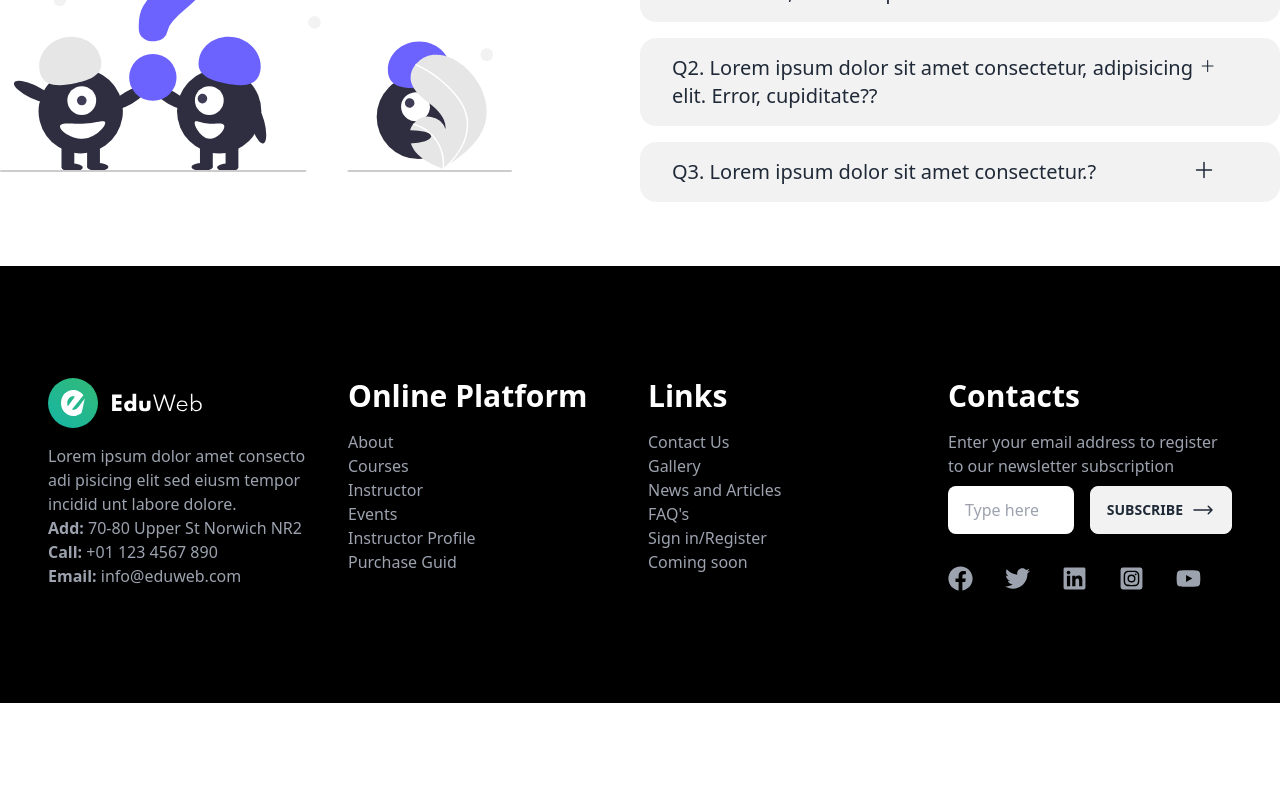
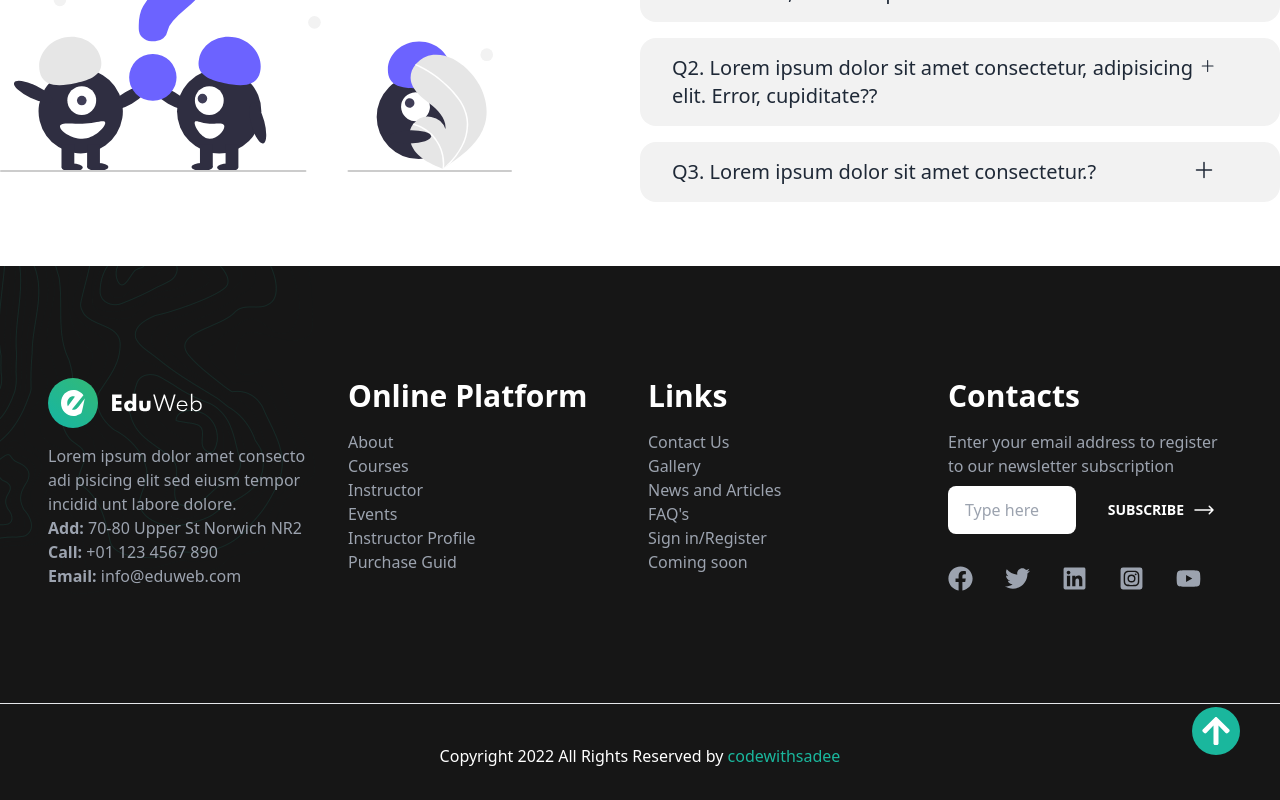
Before and after one commit to sivamani2003/edu-React, a React (Vite) app: page / in a window 1280 px wide. Shown: the part 2965-3765 px from the top of the page. Before the commit the page ends 3668 px from the top, so only its background shows below. Built offline with nearby package versions, Linux system fonts and the light colour scheme.

Commit message:
did some changes on footer

```diff
--- a/src/pages/mentorshipProgram/Mentorship.css
+++ b/src/pages/mentorshipProgram/Mentorship.css
@@ -18,3 +18,8 @@
         border-top-left-radius: 100px !important;
         border-bottom-right-radius: 100px !important;
 } */
+
+.footer-bg{
+        background-image: url('../../assets/footer-bg.png');
+        /* color: #161616; */
+}
--- a/src/pages/mentorshipProgram/components/Footer.jsx
+++ b/src/pages/mentorshipProgram/components/Footer.jsx
@@ -1,10 +1,11 @@
 import React from 'react';
 import logo from '../../../assets/logo-light.svg'
-import { FaFacebook, FaInstagramSquare, FaLinkedin, FaTwitter, FaYoutube } from "react-icons/fa";
+import { FaArrowUp, FaFacebook, FaInstagramSquare, FaLinkedin, FaTwitter, FaYoutube } from "react-icons/fa";
 
 const Footer = () => {
         return (
-                <div className='md:flex md:py-28 md:px-10 bg-black'>
+                <div className='bg-[#161616]'>
+                        <footer className='md:flex md:py-28 md:px-10 footer-bg'>
                                 <div className='md:w-1/4 mx-auto px-2 text-gray-400'>
                                         <div className='flex items-center mb-4'>
                                                 <img src={logo} alt="" />
@@ -40,7 +41,7 @@ const Footer = () => {
                                         <p className='my-2'>Enter your email address to register to our newsletter subscription</p>
                                         <div className='md:flex gap-x-4'>
                                                 <input type="email" placeholder="Type here" className="input w-full max-w-xs" />
-                                        <button className='btn hover:bg-[#1ab79d] flex items-center'>
+                                                <button className='btn bg-transparent border-0 text-white hover:bg-[#1ab79d] flex items-center'>
                                                         Subscribe
                                                         <svg xmlns="http://www.w3.org/2000/svg" fill="none" viewBox="0 0 24 24" stroke-width="1.5" stroke="currentColor" class="w-6 h-6">
                                                                 <path stroke-linecap="round" stroke-linejoin="round" d="M17.25 8.25L21 12m0 0l-3.75 3.75M21 12H3" />
@@ -55,6 +56,16 @@ const Footer = () => {
                                                 <FaYoutube size={25}></FaYoutube>
                                         </div>
                                 </div>
+                        </footer>
+                        <div className='relative pb-8'>
+                                <hr className='text-slate-300 mb-10' />
+                                <h3 className='text-white text-center'>
+                                        Copyright 2022 All Rights Reserved by <span className='text-[#1ab79d]'>codewithsadee</span>
+                                </h3>
+                                <div className='absolute top-1 right-10'>
+                                        <FaArrowUp className='text-white p-2 rounded-full bg-color h-12 w-12'></FaArrowUp>
+                                </div>
+                        </div>
                 </div>
         );
 };
```
Also changed, not shown: src/assets/footer-bg.png (added). Lines whose indentation alone changed are shown as unchanged.
